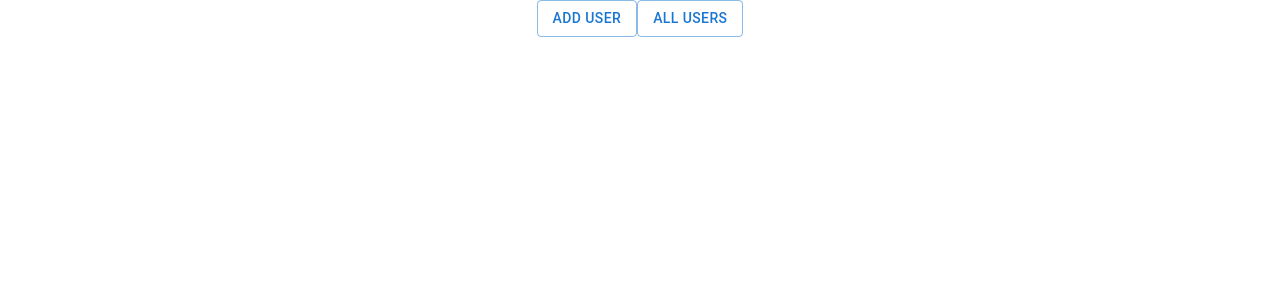
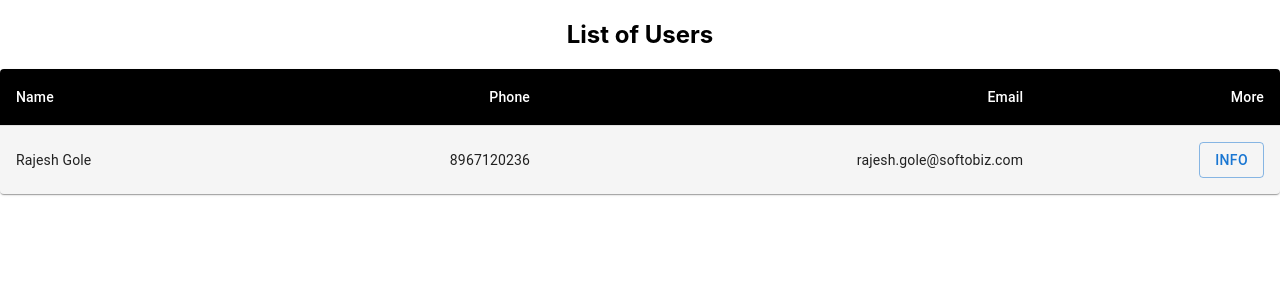
Before and after one commit to rajesh-gole-softobiz/mui-form, a React (Create React App) app: page /all-users in a window 1280 px wide. Shown: the top 300 px of the page. Built offline with nearby package versions, Linux system fonts and the light colour scheme.

Commit message:
Persist State and Show Users

```diff
--- a/package.json
+++ b/package.json
@@ -18,6 +18,7 @@
     "react-redux": "^8.0.4",
     "react-router-dom": "^6.4.2",
     "react-scripts": "5.0.1",
+    "redux-persist": "^6.0.0",
     "web-vitals": "^2.1.4",
     "yup": "^0.32.11"
   },
--- a/src/App.js
+++ b/src/App.js
@@ -2,13 +2,15 @@ import "./App.css";
 import CustomizedDialogs from "./components/Dialog";
 import AddUser from "./components/User";
 import ResponsiveAppBar from "./layouts";
+import Index from "./routes";
 
 function App() {
   return (
     <div className="App">
-      <CustomizedDialogs title={'Add User Form'}>
+      <Index/>
+      {/* <CustomizedDialogs title={'Add User Form'}>
         <AddUser />
-      </CustomizedDialogs>
+      </CustomizedDialogs> */}
     </div>
   );
 }
--- a/src/app/store.js
+++ b/src/app/store.js
@@ -1,10 +1,23 @@
 import { configureStore } from "@reduxjs/toolkit";
 import usersReducer from "../redux/UserSlice";
+import storage from "redux-persist/lib/storage";
+import {persistReducer} from 'redux-persist';
+import { combineReducers } from "@reduxjs/toolkit";
+
+const persistConfig = {
+    key: "root",
+    version: 1,
+    storage
+};
+
+const reducer = combineReducers({
+    usersReducer : usersReducer,
+})
+
+const persistedReducer = persistReducer(persistConfig,reducer)
 
 const store = configureStore({
-    reducer: {
-        usersReducer : usersReducer,
-    }
+    reducer: persistedReducer
 })
 
 export default store
--- a/src/components/Dialog/Dialog.js
+++ b/src/components/Dialog/Dialog.js
@@ -12,6 +12,7 @@ import Typography from '@mui/material/Typography';
 import ResponsiveAppBar from '../../layouts';
 import ShowUsers from '../ShowUsers/ShowUsers';
 import { Link } from 'react-router-dom';
+import AddUser from '../User';
 
 const BootstrapDialog = styled(Dialog)(({ theme }) => ({
   '& .MuiDialogContent-root': {
@@ -51,7 +52,7 @@ BootstrapDialogTitle.propTypes = {
   onClose: PropTypes.func.isRequired,
 };
 
-export default function CustomizedDialogs({children, title}) {
+export default function CustomizedDialogs() {
   const [open, setOpen] = React.useState(false);
 
   const handleClickOpen = () => {
@@ -66,7 +67,7 @@ export default function CustomizedDialogs({children, title}) {
       <Button variant="outlined" onClick={handleClickOpen}>
         Add User
       </Button>
-      <Button variant="outlined">
+      <Button variant="outlined" component={Link}  to={'/all-users'} >
         All Users
       </Button>
       <BootstrapDialog
@@ -75,10 +76,10 @@ export default function CustomizedDialogs({children, title}) {
         open={open}
       >
         <BootstrapDialogTitle id="customized-dialog-title" onClose={handleClose}>
-          {title}
+            Add User Form
         </BootstrapDialogTitle>
         <DialogContent dividers>
-          {children}
+          <AddUser/>
         </DialogContent>
       </BootstrapDialog>
     </div>
--- /dev/null
+++ b/src/components/Error/Error.js
@@ -0,0 +1,11 @@
+import React from 'react'
+
+const Error = () => {
+  return (
+    <div>
+        <h2>Error</h2>
+    </div>
+  )
+}
+
+export default Error
--- /dev/null
+++ b/src/components/Error/index.js
@@ -0,0 +1,2 @@
+import Error from "./Error";
+export default Error;
--- a/src/components/ShowUsers/ShowUsers.js
+++ b/src/components/ShowUsers/ShowUsers.js
@@ -1,11 +1,95 @@
-import React from 'react'
+import React from "react";
+import { useSelector } from "react-redux";
+import { styled } from "@mui/material/styles";
+import Table from "@mui/material/Table";
+import TableBody from "@mui/material/TableBody";
+import TableCell, { tableCellClasses } from "@mui/material/TableCell";
+import TableContainer from "@mui/material/TableContainer";
+import TableHead from "@mui/material/TableHead";
+import TableRow from "@mui/material/TableRow";
+import Paper from "@mui/material/Paper";
+import Button from "@mui/material/Button";
 
 const ShowUsers = () => {
+  const StyledTableCell = styled(TableCell)(({ theme }) => ({
+    [`&.${tableCellClasses.head}`]: {
+      backgroundColor: theme.palette.common.black,
+      color: theme.palette.common.white,
+    },
+    [`&.${tableCellClasses.body}`]: {
+      fontSize: 14,
+    },
+  }));
+  const StyledTableRow = styled(TableRow)(({ theme }) => ({
+    "&:nth-of-type(odd)": {
+      backgroundColor: theme.palette.action.hover,
+    },
+    // hide last border
+    "&:last-child td, &:last-child th": {
+      border: 0,
+    },
+  }));
+  const users = useSelector((state) => state.usersReducer.users);
+  console.log("users", users);
   return (
     <div>
-        <h2>List of Users</h2>
+      <h2>List of Users</h2>
+      {/* <table>
+            <thead>
+                <tr>
+                    <th>Id</th>
+                    <th>Name</th>
+                    <th>Email</th>
+                    <th>Phone</th>
+                    <th>Action</th>
+                </tr>
+            </thead>
+            <tbody>
+                {users && users.map((user)=>{
+                    const {id,name,email,phone} = user;
+                    return <tr>
+                        <td>{id}</td>
+                        <td>{name}</td>
+                        <td>{email}</td>
+                        <td>{phone}</td>
+                        <td>
+                            <button>Info</button>
+                        </td>
+                    </tr>
+                })}
+            </tbody>
+        </table> */}
+      <TableContainer component={Paper}>
+        <Table sx={{ minWidth: 700 }} aria-label="customized table">
+          <TableHead>
+            <TableRow>
+              <StyledTableCell>Name</StyledTableCell>
+              <StyledTableCell align="right">Phone</StyledTableCell>
+              <StyledTableCell align="right">Email</StyledTableCell>
+              <StyledTableCell align="right">More</StyledTableCell>
+            </TableRow>
+          </TableHead>
+          <TableBody>
+            {users &&
+              users.map((user) => (
+                <StyledTableRow key={user.name}>
+                  <StyledTableCell component="th" scope="row">
+                    {user.name}
+                  </StyledTableCell>
+                  <StyledTableCell align="right">{user.phone}</StyledTableCell>
+                  <StyledTableCell align="right">{user.email}</StyledTableCell>
+                  <StyledTableCell align="right">
+                    <Button variant="outlined" href="#">
+                      Info
+                    </Button>
+                  </StyledTableCell>
+                </StyledTableRow>
+              ))}
+          </TableBody>
+        </Table>
+      </TableContainer>
     </div>
-  )
-}
+  );
+};
 
-export default ShowUsers
+export default ShowUsers;
--- a/src/components/ShowUsers/index.js
+++ b/src/components/ShowUsers/index.js
@@ -1,2 +1,2 @@
-import ShowUsers from "./AddUser";
+import ShowUsers from "./ShowUsers";
 export default ShowUsers;
--- a/src/index.js
+++ b/src/index.js
@@ -3,11 +3,16 @@ import ReactDOM from 'react-dom/client';
 import './index.css';
 import App from './App';
 import { Provider } from 'react-redux';
-import store from './app/store'
+import store from './app/store';
+import { PersistGate } from 'redux-persist/integration/react';
+import { persistStore } from 'redux-persist';
 
 const root = ReactDOM.createRoot(document.getElementById('root'));
+let persistor = persistStore(store);
 root.render(
   <Provider store={store}>
-    <App />
+    <PersistGate persistor={persistor}>
+      <App />
+    </PersistGate>
   </Provider>
 );
--- a/src/redux/UserSlice.js
+++ b/src/redux/UserSlice.js
@@ -3,10 +3,10 @@ const {createSlice} = require("@reduxjs/toolkit")
 const initialUsers = {
     users : [
         {
-            id:'',
-            name:'',
-            email:'',
-            phone:''
+            id:'1',
+            name:'Rajesh Gole',
+            email:'rajesh.gole@softobiz.com',
+            phone:'8967120236'
         }
     ]
 };
--- a/src/routes/index.js
+++ b/src/routes/index.js
@@ -1,13 +1,16 @@
 import React from "react"
 import {BrowserRouter, Routes, Route} from 'react-router-dom'
+import CustomizedDialogs from "../components/Dialog"
+import Error from "../components/Error"
 import ShowUsers from "../components/ShowUsers"
 import AddUser from "../components/User"
 const Index = () => {
     return <BrowserRouter>
     <Routes>
-        {/* <Route path="/" element={} /> */}
+        <Route path="/" element={<CustomizedDialogs/>} />
         <Route path="/all-users" element={<ShowUsers/>} />
         {/* <Route path="/show-user" element={AddUser} /> */}
+        <Route path="*" element={<Error/>} />
     </Routes>
     </BrowserRouter>
 }
```
Also changed, not shown: src/components/User/AddUser.js (+9 -7 lines), 1 other file (tests, documents, lock files or other folders).
